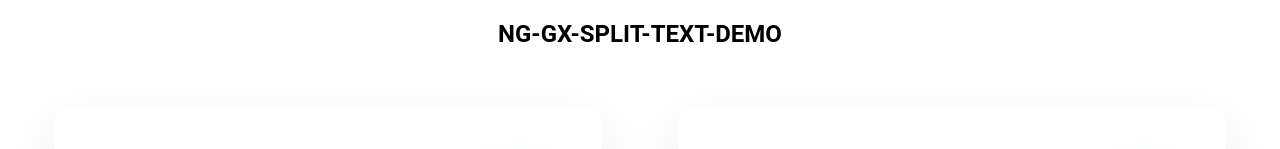
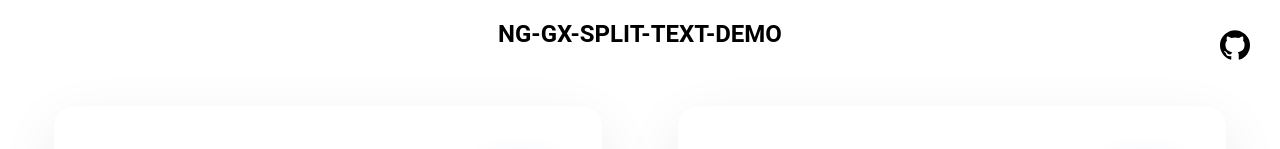
Before and after one commit to geex-arts/ng-gx-split-text, an Angular app: page / in a window 1280 px wide. Shown: the top 149 px of the page. Built offline with nearby package versions, Linux system fonts and the light colour scheme.

Commit message:
add github link

```diff
--- a/src/app/app.component.html
+++ b/src/app/app.component.html
@@ -9,3 +9,4 @@
     </app-card>
   </div>
 </section>
+<a href="https://github.com/geex-arts/ng-gx-split-text" target="_blank" class="github"></a>
--- a/src/styles.scss
+++ b/src/styles.scss
@@ -2,6 +2,19 @@ body {
   margin: 0;
   padding: 0;
   font-family: 'Roboto', sans-serif;
+}
+
+.github {
+  display: inline-block;
+  width: 30px;
+  height: 30px;
+  background-repeat: no-repeat;
+  background-position: center center;
+  background-size: cover;
+  background-image: url('./assets/github.svg');
+  position: fixed;
+  top: 30px;
+  right: 30px;
 }
 
 .split-text {
```
Also changed, not shown: src/assets/github.svg (added).
